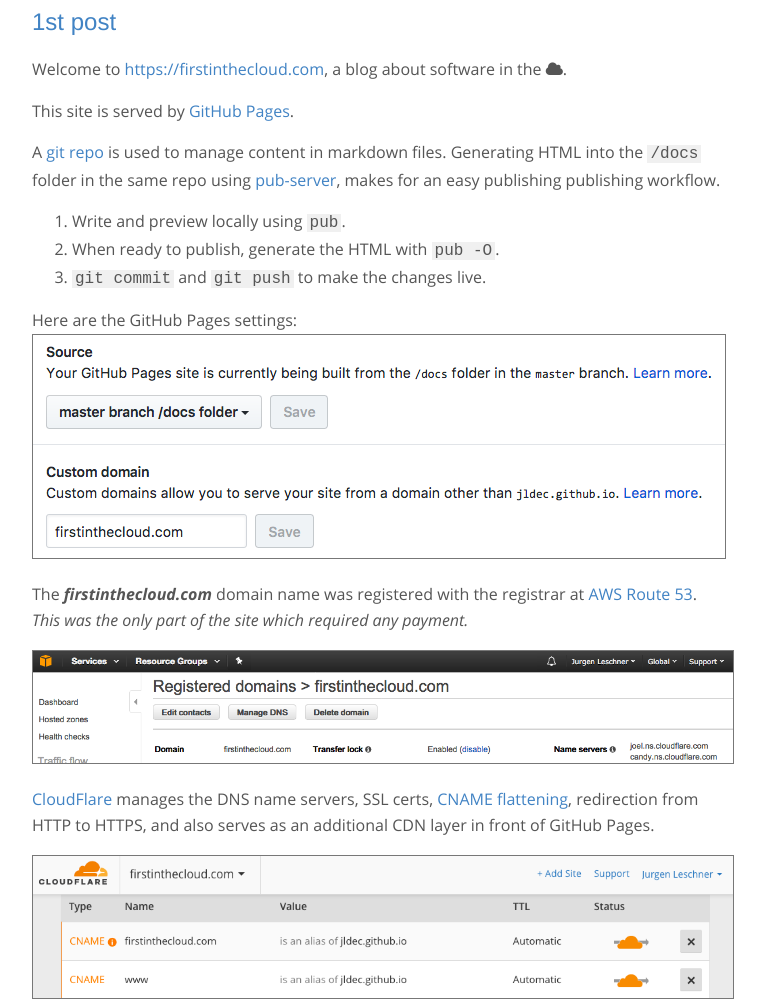
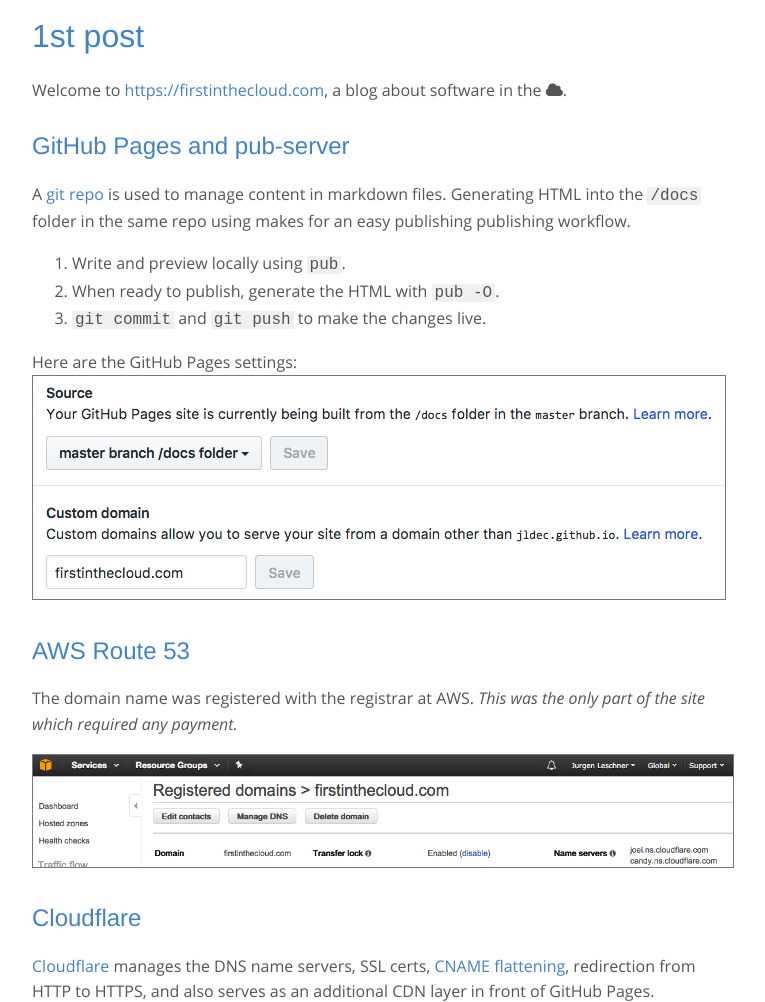
Before and after one commit to jldec/firstinthecloud.com, a website: page docs/how-this-site-is-hosted.html in a window 1280 px wide. Shown: the part 490-1492 px from the top of the page, without its empty margins (258-1023 px from the left). Drawn offline with Linux system fonts and the light colour scheme.

Commit message:
headings

```diff
--- a/docs/how-this-site-is-hosted.html
+++ b/docs/how-this-site-is-hosted.html
@@ -49,19 +49,21 @@
 <div data-render-page="post"><span class="permalink"><a class="permalink" href="./how-this-site-is-hosted" title="Link to this post.">&#xf0c1;</a></span><span class="date">2017-06-24</span>
 
 <div >
-<div data-render-html="/how-this-site-is-hosted"><h2 id="1st-post">1st post</h2>
+<div data-render-html="/how-this-site-is-hosted"><h1 id="1st-post">1st post</h1>
 <p>Welcome to <a href="https://firstinthecloud.com" target="_blank">https://firstinthecloud.com</a>, a blog about software in the <span class="fa">&#xf0c2;</span>.</p>
-<p>This site is served by <a href="https://help.github.com/articles/what-is-github-pages/" target="_blank">GitHub Pages</a>.</p>
-<p>A <a href="https://github.com/jldec/firstinthecloud.com" target="_blank">git repo</a> is used to manage content in markdown files. Generating HTML into the <code>/docs</code> folder in the same repo using <a href="https://github.com/jldec/pub-server" target="_blank">pub-server</a>, makes for an easy publishing publishing workflow.</p>
+<h2 id="-github-pages-https-help-github-com-articles-what-is-github-pages-and-pub-server-https-github-com-jldec-pub-server-"><a href="https://help.github.com/articles/what-is-github-pages/" target="_blank">GitHub Pages</a> and <a href="https://github.com/jldec/pub-server" target="_blank">pub-server</a></h2>
+<p>A <a href="https://github.com/jldec/firstinthecloud.com" target="_blank">git repo</a> is used to manage content in markdown files. Generating HTML into the <code>/docs</code> folder in the same repo using makes for an easy publishing publishing workflow.</p>
 <ol>
 <li>Write and preview locally using <code>pub</code>.</li>
 <li>When ready to publish, generate the HTML with <code>pub -O</code>.</li>
 <li><code>git commit</code> and <code>git push</code> to make the changes live.</li>
 </ol>
 <p>Here are the GitHub Pages settings:<br><img src="./images/gh-pages-settings.png" alt="Github Pages Settings"></p>
-<p>The <strong><em>firstinthecloud.com</em></strong> domain name was registered with the registrar at <a href="https://aws.amazon.com/route53/" target="_blank">AWS Route 53</a>.<br><em>This was the only part of the site which required any payment.</em></p>
+<h2 id="-aws-route-53-https-aws-amazon-com-route53-"><a href="https://aws.amazon.com/route53/" target="_blank">AWS Route 53</a></h2>
+<p>The domain name was registered with the registrar at AWS. <em>This was the only part of the site which required any payment.</em></p>
 <p><img src="./images/route-53.png" alt="Route 53 Domain"></p>
-<p><a href="https://www.cloudflare.com" target="_blank">CloudFlare</a> manages the DNS name servers, SSL certs, <a href="https://blog.cloudflare.com/introducing-cname-flattening-rfc-compliant-cnames-at-a-domains-root/" target="_blank">CNAME flattening</a>, redirection from HTTP to HTTPS, and also serves as an additional CDN layer in front of GitHub Pages.</p>
+<h2 id="cloudflare">Cloudflare</h2>
+<p><a href="https://www.cloudflare.com" target="_blank">Cloudflare</a> manages the DNS name servers, SSL certs, <a href="https://blog.cloudflare.com/introducing-cname-flattening-rfc-compliant-cnames-at-a-domains-root/" target="_blank">CNAME flattening</a>, redirection from HTTP to HTTPS, and also serves as an additional CDN layer in front of GitHub Pages.</p>
 <p><img src="./images/cloudflare-dns.png" alt="Cloudflare DNS">
 <img src="./images/cloudflare-pagerule.png" alt="Cloudflare Pagerule"></p>
 <blockquote>
```
Also changed, not shown: docs/pub/_opts.json (+1 -1 lines), markdown/how-this-site-is-hosted.md (+9 -6 lines).
